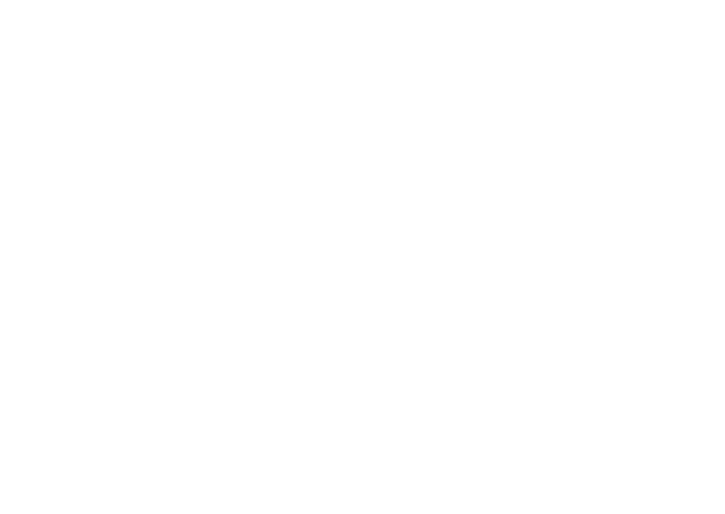
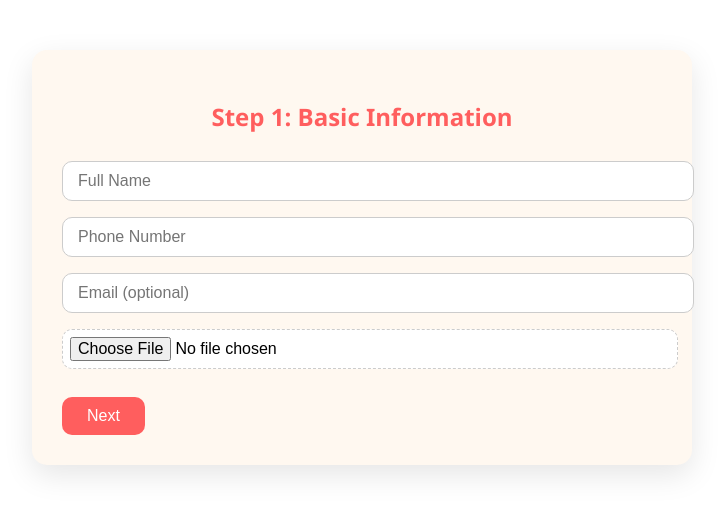
Before and after one commit to DevSaloni/Maid-Finder, a React (Vite) app: page /info in a window 1280 px wide. Before the commit this address had no page. Shown: the top 514 px of the page, without its empty margins (278-1003 px from the left). Built offline with nearby package versions, Linux system fonts and the light colour scheme; the HTML template or start-up script is replaced by a standard one.

Commit message:
update frontend BasicInfoForm

```diff
--- a/index.html
+++ b/index.html
@@ -6,13 +6,8 @@
     <meta name="viewport" content="width=device-width, initial-scale=1.0" />
     <title>Vite + React</title>
 
-    <link
-  rel="stylesheet"
-  href="https://cdnjs.cloudflare.com/ajax/libs/font-awesome/6.5.0/css/all.min.css"
-  integrity="sha512-TqD4J8Jy7FJXl1eoM4s5lfFQ2UZmHbkshYKi5ZheDeM4QKZ3q1LuS71hDyAtVWc9zldFAHsfN2r9N1qKXbszag=="
-  crossorigin="anonymous"
-  referrerpolicy="no-referrer"
-/>
+    <link rel="stylesheet" href="https://cdnjs.cloudflare.com/ajax/libs/font-awesome/6.5.0/css/all.min.css">
+
 
   </head>
   <body>
--- a/package.json
+++ b/package.json
@@ -27,6 +27,6 @@
     "eslint-plugin-react-hooks": "^5.2.0",
     "eslint-plugin-react-refresh": "^0.4.19",
     "globals": "^16.0.0",
-    "vite": "^6.3.1"
+    "vite": "^4.5.0"
   }
 }
--- a/src/App.jsx
+++ b/src/App.jsx
@@ -4,6 +4,8 @@
 import Home from "./pages/Home";
 import Signup from "./pages/Signup";
 import Login from "./pages/Login";
+import BasicInfoForm from "./component/BasicInfoForm";
+
 const App = () => {
   return (
     <Router>
@@ -11,6 +13,7 @@
         <Route path="/" element={<Home />} />
         <Route path="/signup" element={<Signup />} />
         <Route path="/login" element={<Login />} />
+         <Route path="/info" element={<BasicInfoForm />} />
 
       </Routes>
     </Router>
--- a/src/component/ApplyNow.jsx
+++ b/src/component/ApplyNow.jsx
@@ -1,7 +1,11 @@
 import React from "react";
+import { Navigate, useNavigate } from "react-router-dom";
+
 import "./ApplyNow.css";
 
 const ApplyNow = () => {
+  const navigate = useNavigate();
+
   return (
     <div className="trust-safety-section">
       <strong>Trust and safety are our top priorities at SHEWORKS!</strong>
@@ -10,7 +14,7 @@
         We are committed to creating a supportive and secure environment where you can thrive, feel confident, and
         achieve personal growth. Join us today and let us support you on this empowering journey!
       </p>
-      <button>Apply Now</button>
+      <button onClick={() =>navigate('/info') }>Apply Now</button>
     </div>
   );
 };
--- /dev/null
+++ b/src/component/BasicInfoForm.css
@@ -0,0 +1,74 @@
+/* General container */
+.maid-form-container {
+  max-width: 600px;
+  margin: 50px auto;
+  padding: 30px;
+  background-color: #fff8f0;
+  border-radius: 15px;
+  box-shadow: 0 10px 30px rgba(0, 0, 0, 0.1);
+  font-family: 'Segoe UI', Tahoma, Geneva, Verdana, sans-serif;
+}
+
+/* Form heading */
+.form-step h2 {
+  color: #ff5e5e;
+  margin-bottom: 20px;
+  text-align: center;
+}
+
+/* Input and select fields */
+input,
+select,
+textarea {
+  width: 100%;
+  padding: 10px 15px;
+  margin: 8px 0;
+  border: 1px solid #ccc;
+  border-radius: 10px;
+  font-size: 16px;
+  transition: 0.3s;
+}
+
+input:focus,
+select:focus,
+textarea:focus {
+  border-color: #ff8888;
+  outline: none;
+  box-shadow: 0 0 8px rgba(255, 94, 94, 0.3);
+}
+
+/* Buttons */
+.form-buttons {
+  display: flex;
+  justify-content: space-between;
+  margin-top: 20px;
+}
+
+.form-buttons button {
+  background-color: #ff5e5e;
+  color: white;
+  padding: 10px 25px;
+  border: none;
+  border-radius: 10px;
+  font-size: 16px;
+  cursor: pointer;
+  transition: background-color 0.3s;
+}
+
+.form-buttons button:hover {
+  background-color: #ff4242;
+}
+
+/* File input customization (optional) */
+input[type="file"] {
+  padding: 7px;
+  background-color: #fff;
+  border: 1px dashed #ccc;
+  cursor: pointer;
+}
+
+/* Textarea styling */
+textarea {
+  height: 100px;
+  resize: vertical;
+}
--- /dev/null
+++ b/src/component/BasicInfoForm.jsx
@@ -0,0 +1,213 @@
+import React, { useState } from 'react';
+import "./BasicInfoForm.css";
+
+const BasicInfoForm = () => {
+  const [step, setStep] = useState(1);
+  const [formDataState, setFormDataState] = useState({
+    fullName: "",
+    phone: "",
+    email: "",
+    photo: null,
+    serviceType: "",
+    location: "",
+    workingHours: "",
+    experience: "",
+    workHistory: "",
+    languages: "",
+    availabilityDate: "",
+    availabilityTime: "",
+    budgetMin: "",
+    budgetMax: "",
+    idProof: null,
+    references: "",
+    status: "",
+    extraNotes: ""
+  });
+
+  const handleChange = (e) => {
+    const { name, value, type, files } = e.target;
+    setFormDataState(prev => ({
+      ...prev,
+      [name]: type === "file" ? files[0] : value
+    }));
+  };
+
+  const nextStep = () => setStep(prev => prev + 1);
+  const prevStep = () => setStep(prev => prev - 1);
+
+  const handleSubmit = async (e) => {
+    e.preventDefault();
+
+    const payload = new FormData();
+    for (const key in formDataState) {
+      payload.append(key, formDataState[key]);
+    }
+
+    try {
+      const res = await fetch('http://localhost:2002/api/save', {
+        method: 'POST',
+        body: payload,
+      });
+      if (res.ok) {
+        alert('Form submitted successfully!');
+      } else {
+        alert('Submission failed.');
+      }
+    } catch (error) {
+      console.error('Submit error', error);
+      alert('Something went wrong. Check console.');
+    }
+  };
+
+  return (
+    <div className="maid-form-container">
+      <form onSubmit={handleSubmit}>
+        {step === 1 && (
+          <div className="form-step">
+            <h2>Step 1: Basic Information</h2>
+            <input
+              name="fullName"
+              placeholder="Full Name"
+              required
+              onChange={handleChange}
+            />
+            <input
+              name="phone"
+              placeholder="Phone Number"
+              required
+              onChange={handleChange}
+            />
+            <input
+              name="email"
+              placeholder="Email (optional)"
+              required
+              onChange={handleChange}
+            />
+            <input
+              type="file"
+              name="photo"
+              onChange={handleChange}
+              placeholder='Add Your Profile'
+            />
+          </div>
+        )}
+
+        {step === 2 && (
+          <div className="form-step">
+            <h2>Step 2: Job Preferences</h2>
+            <select
+              name="serviceType"
+              required
+              onChange={handleChange}
+            >
+              <option value="">Select Service</option>
+              <option value="house_cleaning">House Cleaning</option>
+              <option value="child_care">Child Care</option>
+              <option value="cooking">Cooking</option>
+              <option value="elderly_care">Elderly Care</option>
+            </select>
+            <input
+              name="location"
+              placeholder="Location / ZIP"
+              required
+              onChange={handleChange}
+            />
+            <input
+              name="workingHours"
+              placeholder="Preferred Working Hours"
+              onChange={handleChange}
+            />
+            <input
+              name="experience"
+              placeholder="Experience (years)"
+              onChange={handleChange}
+            />
+            <input
+              name="workHistory"
+              placeholder="Past Work Details"
+              onChange={handleChange}
+            />
+            <input
+              name="languages"
+              placeholder="Languages Known"
+              onChange={handleChange}
+            />
+          </div>
+        )}
+
+        {step === 3 && (
+          <div className="form-step">
+            <h2>Step 3: Additional Details</h2>
+            <input
+              type="date"
+              name="availabilityDate"
+              required
+              onChange={handleChange}
+            />
+            <input
+              type="time"
+              name="availabilityTime"
+              required
+              onChange={handleChange}
+            />
+            <input
+              name="budgetMin"
+              type="number"
+              placeholder="Min Budget"
+              required
+              onChange={handleChange}
+            />
+            <input
+              name="budgetMax"
+              type="number"
+              placeholder="Max Budget"
+              required
+              onChange={handleChange}
+            />
+            <input
+              type="file"
+              name="idProof"
+              onChange={handleChange}
+              placeholder="Your Id Proof"
+            />
+            <input
+              name="references"
+              placeholder="Reference Name & Contact"
+              onChange={handleChange}
+            />
+            <select
+              name="status"
+              required
+              onChange={handleChange}
+            >
+              <option value="">Select Status</option>
+              <option value="Free">Free</option>
+              <option value="Allocated">Allocated</option>
+            </select>
+            <textarea
+              name="extraNotes"
+              placeholder="Any extra notes..."
+              onChange={handleChange}
+            />
+          </div>
+        )}
+
+        <div className="form-buttons">
+          {step > 1 && (
+            <button type="button" onClick={prevStep}>
+              Previous
+            </button>
+          )}
+          {step < 3 && (
+            <button type="button" onClick={nextStep}>
+              Next
+            </button>
+          )}
+          {step === 3 && <button type="submit">Submit</button>}
+        </div>
+      </form>
+    </div>
+  );
+};
+
+export default BasicInfoForm;
```
Also changed, not shown: 1 other file (tests, documents, lock files or other folders).
